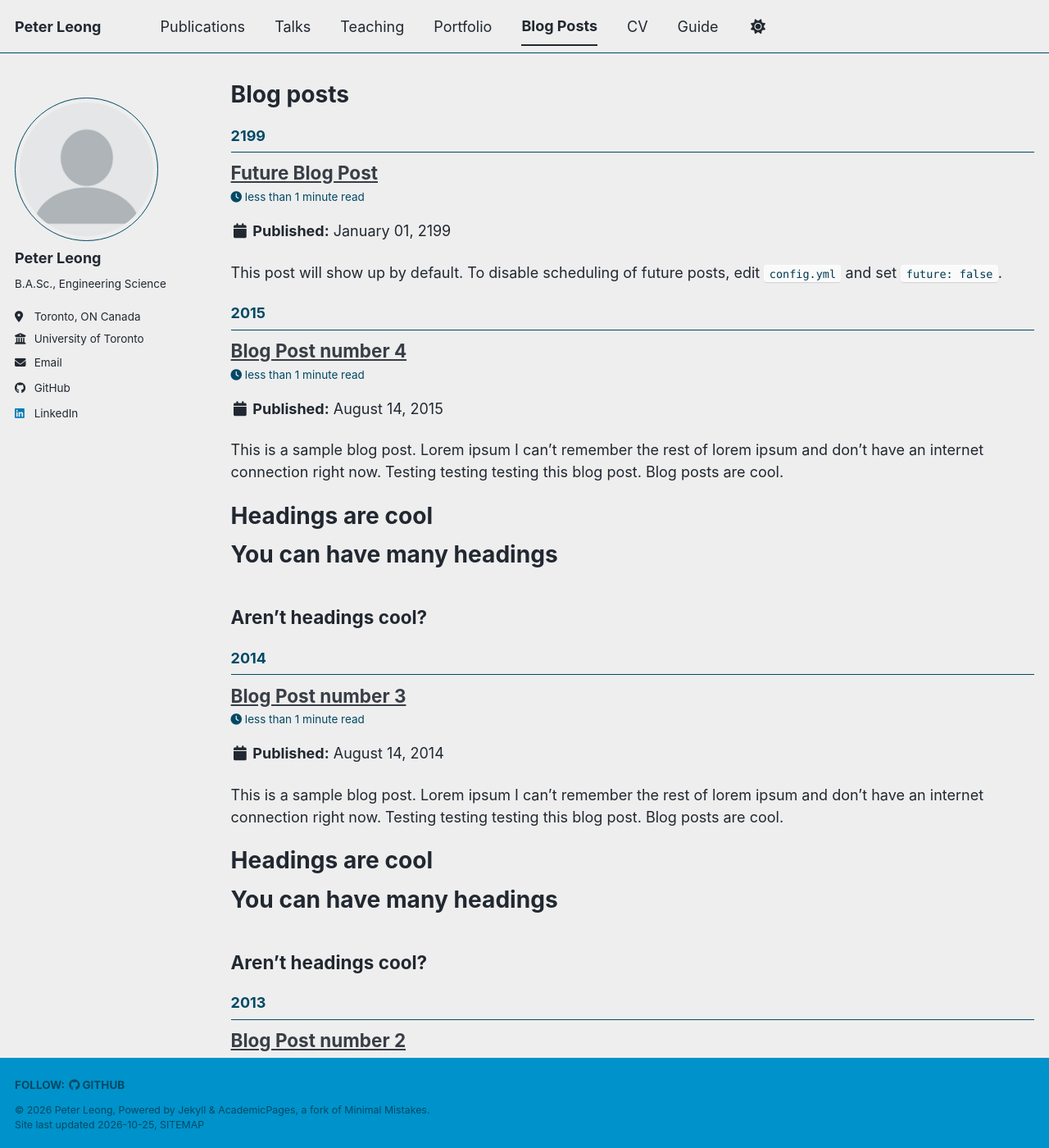
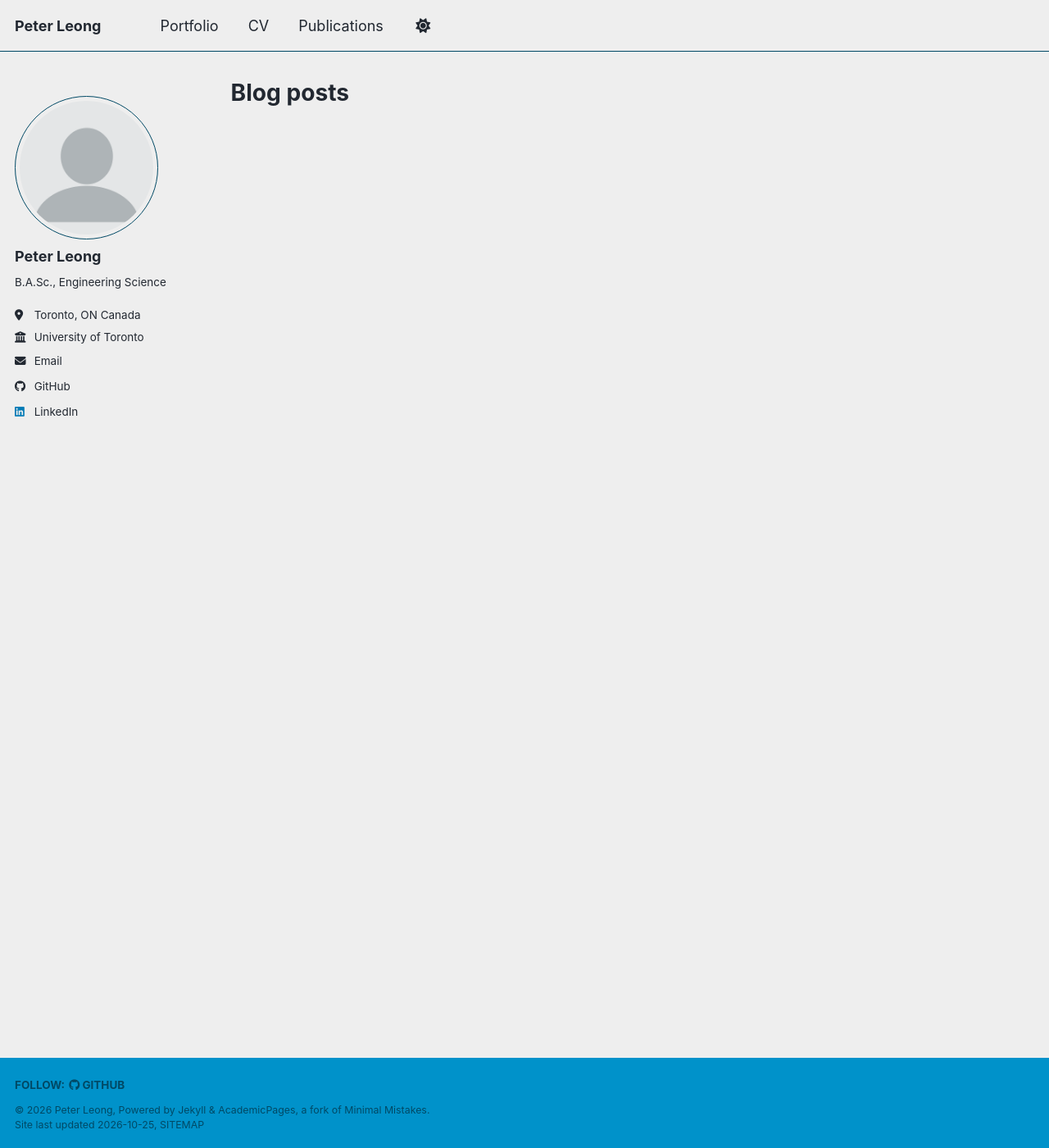
Before and after one commit to PeterL-Engineering/peterl-engineering.github.io, a Jekyll site: the page built from _pages/year-archive.html, in a window 1280 px wide and 1400 px high. Shown: the whole window at 82% size. Built offline with Jekyll 4.4.1, drawn with Linux system fonts in a browser that asks for light colours; a style sheet for code colours, icons or effects is not loaded; some of the changed text lies outside the part shown.

Commit message:
Updated navigation

```diff
--- a/_data/navigation.yml
+++ b/_data/navigation.yml
@@ -8,23 +8,11 @@
 #      Markdown formatted page while the second is generated using JSON.
 
 main:
-  - title: "Publications"
-    url: /publications/
-
-  - title: "Talks"
-    url: /talks/
-
-  - title: "Teaching"
-    url: /teaching/
-
   - title: "Portfolio"
     url: /portfolio/
-
-  - title: "Blog Posts"
-    url: /year-archive/
 
   - title: "CV"
     url: /cv/
 
-  - title: "Guide"
-    url: /markdown/
+  - title: "Publications"
+    url: /publications/
--- a/_posts/2012-08-14-blog-post-1.md
+++ /dev/null
@@ -1,20 +0,0 @@
----
-title: 'Blog Post number 1'
-date: 2012-08-14
-permalink: /posts/2012/08/blog-post-1/
-tags:
-  - cool posts
-  - category1
-  - category2
----
-
-This is a sample blog post. Lorem ipsum I can't remember the rest of lorem ipsum and don't have an internet connection right now. Testing testing testing this blog post. Blog posts are cool.
-
-Headings are cool
-======
-
-You can have many headings
-======
-
-Aren't headings cool?
-------
--- a/_posts/2013-08-14-blog-post-2.md
+++ /dev/null
@@ -1,20 +0,0 @@
----
-title: 'Blog Post number 2'
-date: 2013-08-14
-permalink: /posts/2013/08/blog-post-2/
-tags:
-  - cool posts
-  - category1
-  - category2
----
-
-This is a sample blog post. Lorem ipsum I can't remember the rest of lorem ipsum and don't have an internet connection right now. Testing testing testing this blog post. Blog posts are cool.
-
-Headings are cool
-======
-
-You can have many headings
-======
-
-Aren't headings cool?
-------
--- a/_posts/2014-08-14-blog-post-3.md
+++ /dev/null
@@ -1,20 +0,0 @@
----
-title: 'Blog Post number 3'
-date: 2014-08-14
-permalink: /posts/2014/08/blog-post-3/
-tags:
-  - cool posts
-  - category1
-  - category2
----
-
-This is a sample blog post. Lorem ipsum I can't remember the rest of lorem ipsum and don't have an internet connection right now. Testing testing testing this blog post. Blog posts are cool.
-
-Headings are cool
-======
-
-You can have many headings
-======
-
-Aren't headings cool?
-------
--- a/_posts/2015-08-14-blog-post-4.md
+++ /dev/null
@@ -1,20 +0,0 @@
----
-title: 'Blog Post number 4'
-date: 2015-08-14
-permalink: /posts/2015/08/blog-post-4/
-tags:
-  - cool posts
-  - category1
-  - category2
----
-
-This is a sample blog post. Lorem ipsum I can't remember the rest of lorem ipsum and don't have an internet connection right now. Testing testing testing this blog post. Blog posts are cool.
-
-Headings are cool
-======
-
-You can have many headings
-======
-
-Aren't headings cool?
-------
--- a/_posts/2199-01-01-future-post.md
+++ /dev/null
@@ -1,11 +0,0 @@
----
-title: 'Future Blog Post'
-date: 2199-01-01
-permalink: /posts/2199/01/blog-post-4/
-tags:
-  - cool posts
-  - category1
-  - category2
----
-
-This post will show up by default. To disable scheduling of future posts, edit `config.yml` and set `future: false`.
```
Also changed, not shown: _talks/2012-03-01-talk-1.md (deleted, +0 -11 lines), _talks/2013-03-01-tutorial-1.md (deleted, +0 -13 lines), _talks/2014-02-01-talk-2.md (deleted, +0 -13 lines), _talks/2014-03-01-talk-3.md (deleted, +0 -11 lines), _teaching/2014-spring-teaching-1.md (deleted, +0 -20 lines), _teaching/2015-spring-teaching-2.md (deleted, +0 -20 lines).
